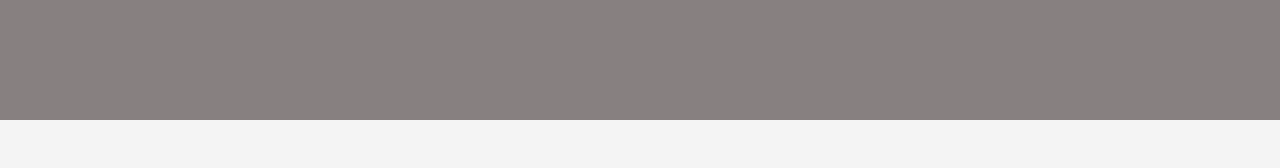
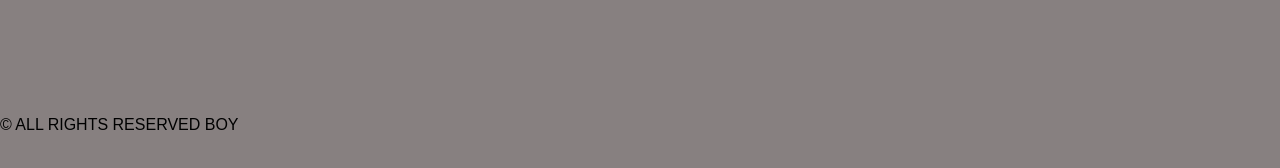
Before and after one commit to ARUNKUMARPRADHAN/FADI-AND-ARUN-A2, a plain HTML site: page details.html in a window 1280 px wide. Shown: the part 1328-1496 px from the top of the page. Before the commit the page ends 1448 px from the top, so only its background shows below. Drawn offline with Linux system fonts and the light colour scheme.

Commit message:
Update details.html

```diff
--- a/details.html
+++ b/details.html
@@ -251,19 +251,11 @@ width: auto;
       </a>
 
       </div>
+      </div>
+    <DIV>
+        <P>&#169 ALL RIGHTS RESERVED BOY </P>
+    </DIV>
 
-
-
-
-
-
-
-
-
-
-
-
-    </div>
   </footer>
 
 
```
